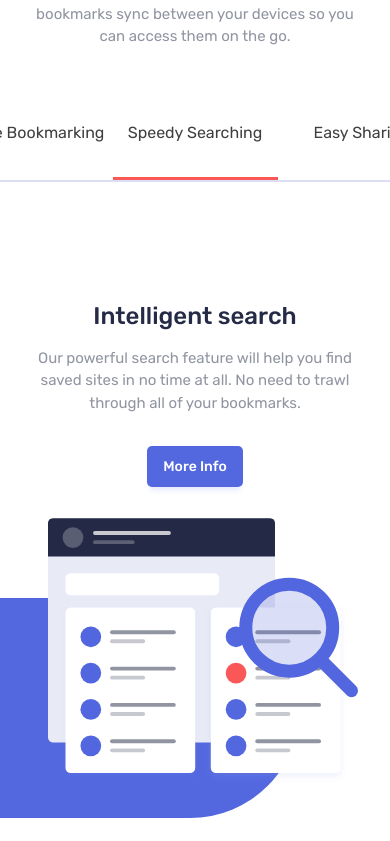
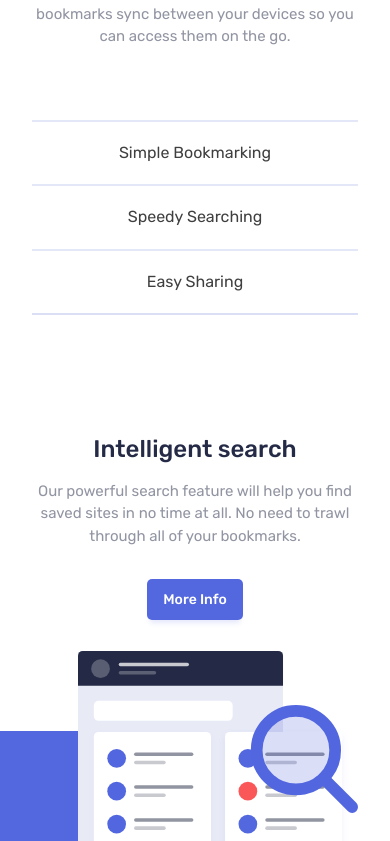
Before and after one commit to MathiasHun1/FEM-bookmark, a React (Vite) app: page / in a window 390 px wide. Shown: the part 1003-1844 px from the top of the page. Built offline with nearby package versions, Linux system fonts and the light colour scheme.

Commit message:
finished the stepper-element mobile design

```diff
--- a/src/components/FeaturesSection/Features.jsx
+++ b/src/components/FeaturesSection/Features.jsx
@@ -58,7 +58,7 @@ const Features = () => {
       <div className="features-section__stepper">
         <button
           id="bookmark"
-          className={`stepper__option-text ${
+          className={`stepper__option-button ${
             document.getElementById('bookmark') === activeButton ? 'active' : ''
           }`}
           data-position="-100"
@@ -68,7 +68,7 @@ const Features = () => {
         </button>
         <button
           id="search"
-          className={`stepper__option-text ${
+          className={`stepper__option-button ${
             document.getElementById('search') === activeButton ? 'active' : ''
           }`}
           data-position="0"
@@ -78,7 +78,7 @@ const Features = () => {
         </button>
         <button
           id="share"
-          className={`stepper__option-text ${
+          className={`stepper__option-button ${
             document.getElementById('share') === activeButton ? 'active' : ''
           }`}
           onClick={handleStepperClick}
--- a/src/styles/layouts/_featuresSection.scss
+++ b/src/styles/layouts/_featuresSection.scss
@@ -34,7 +34,6 @@
 
   & > button {
     background: none;
-    border: none;
     opacity: 0.75;
   }
 
@@ -43,10 +42,36 @@
     color: $clr-red;
     opacity: 1;
   }
+
+  @include media.large-under {
+    grid-template-columns: 1fr;
+    width: 100%;
+    min-width: unset;
+  }
 }
 
-.stepper__option-text {
+.stepper__option-button {
   padding-bottom: 2rem;
+  position: relative;
+  border: none;
+
+  @include media.large-under {
+    border-top: 2px solid hsla(231 58 55 / 0.2);
+    padding-block: 1.2rem;
+    width: 100%;
+  }
+
+  &::after {
+    background: $clr-red;
+    content: '';
+    position: absolute;
+    bottom: 0;
+    left: 50%;
+    height: 3px;
+    width: 0px;
+    transform: translateX(-50%);
+    transition: width 200ms ease-out;
+  }
 }
 
 .stepper__marker {
@@ -55,6 +80,10 @@
   width: 33%;
   background: $clr-red;
   transition: transform 200ms ease;
+
+  @include media.large-under {
+    display: none;
+  }
 }
 
 .features-section__grid {
@@ -82,7 +111,7 @@
     @include media.large-under {
       min-width: unset;
       width: 80%;
-      min-width: 310px;
+      min-width: 280px;
     }
   }
 
@@ -132,3 +161,12 @@
 .feature__button {
   @include button-basic($clr-white, $clr-blue);
 }
+
+.active {
+}
+
+.stepper__option-button.active::after {
+  @include media.large-under {
+    width: 145px;
+  }
+}
```
